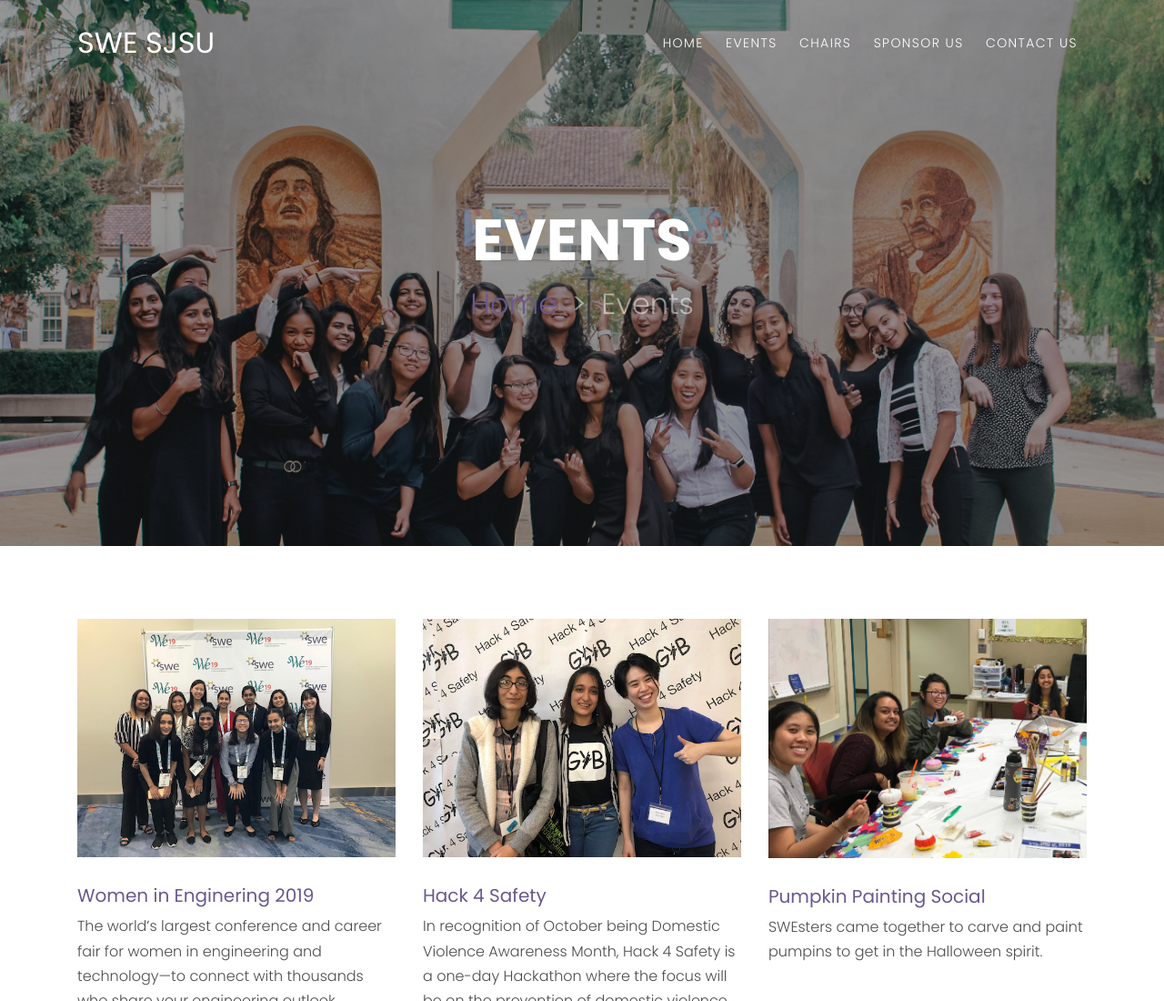
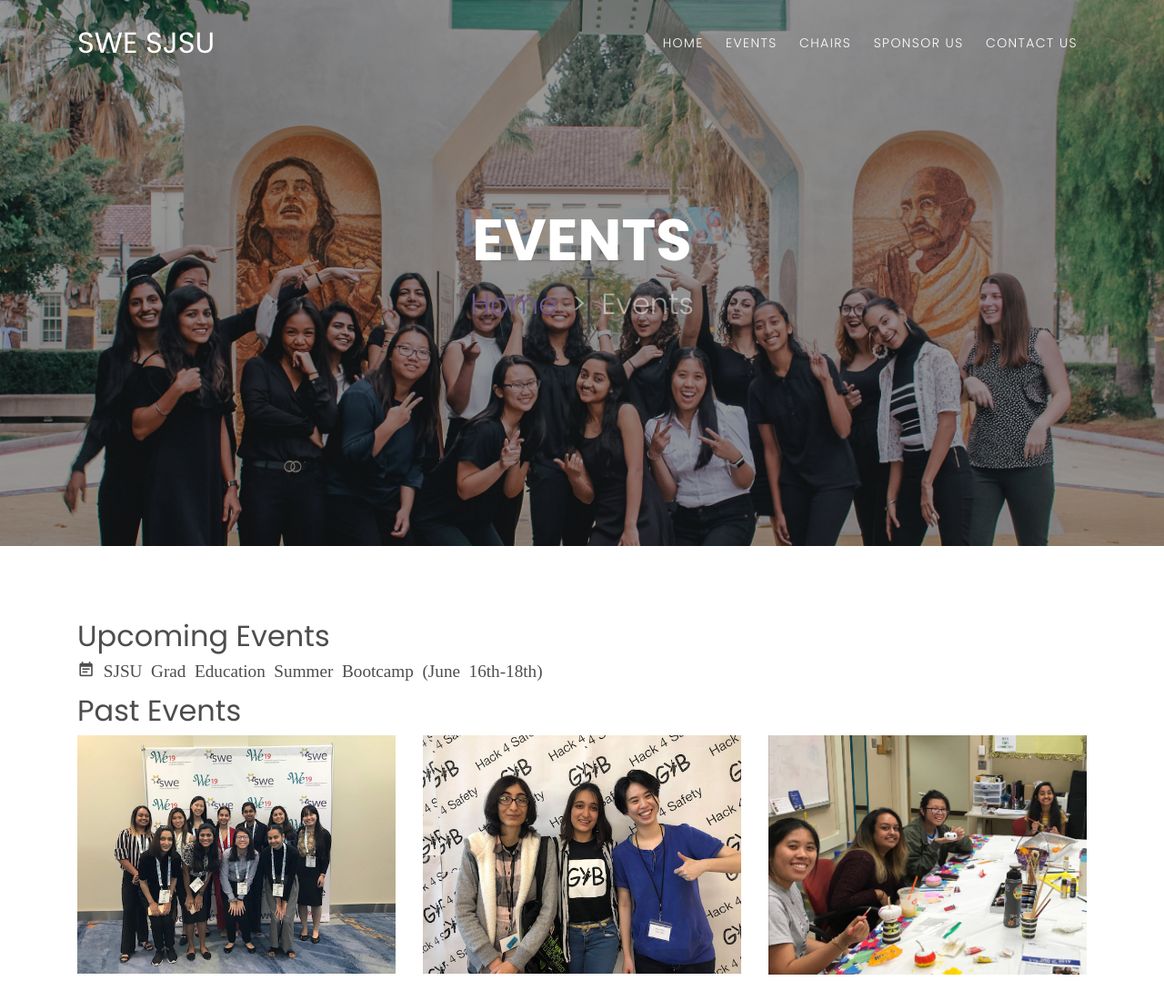
Before and after one commit to sluong910/FYFA2022_Swe, a plain HTML site: page events.html in a window 1280 px wide. Shown: the top 1100 px of the page at 91% size. Drawn offline with Linux system fonts and the light colour scheme; files whose address does not match are found by name; a web font is replaced by a local one.

Commit message:
added elements

```diff
--- a/events.html
+++ b/events.html
@@ -77,6 +77,17 @@
     <div class="site-section">
       <div class="container">
 
+        <div>
+            <div>
+              <h2>Upcoming Events</h2>
+            </div>
+          <ul class="list-unstyled">
+              <li class="icon-event_note" style="font-size: larger"> SJSU Grad Education Summer Bootcamp (June 16th-18th)</li>
+          </ul>
+        </div>
+        <div>
+          <h2>Past Events</h2>
+        </div>
         <div class="row">
             <div class="col-md-6 col-lg-4 mb-4 mb-lg-4">
                 <div class="h-entry">
```
